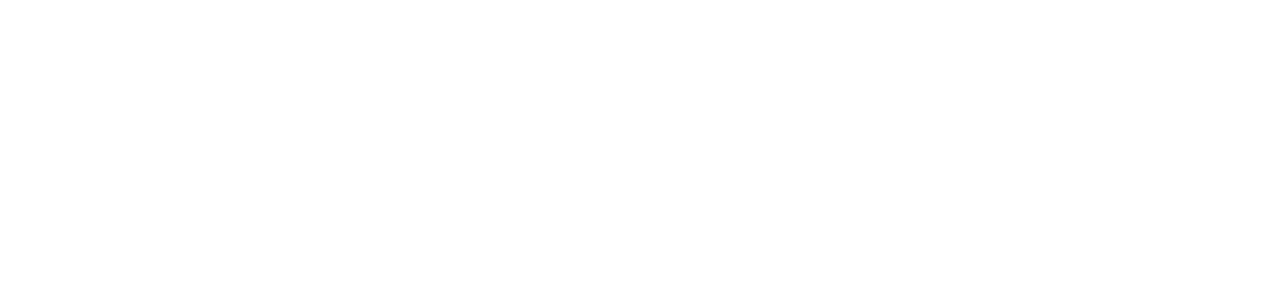
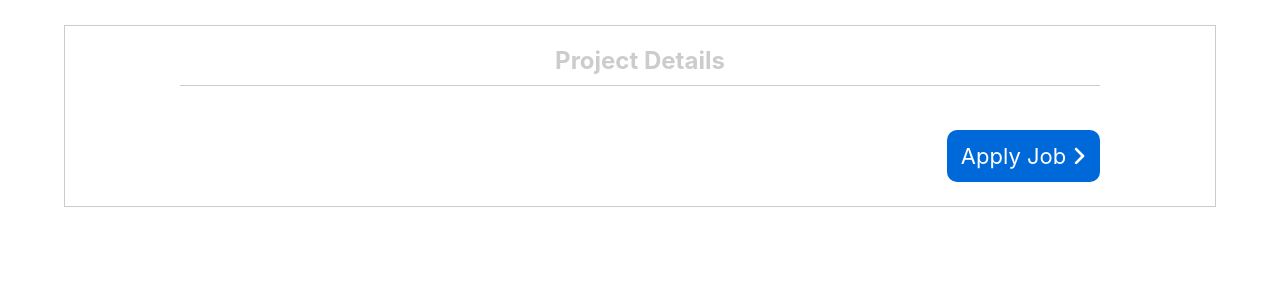
Before and after one commit to maxdahl/HACK-A-TRON, a React (Vite) app in the folder frontend/: page /project in a window 1280 px wide. Before the commit this address had no page. Shown: the top 300 px of the page. Built offline with nearby package versions, Linux system fonts and the light colour scheme.

Commit message:
create project card

```diff
--- a/frontend/package.json
+++ b/frontend/package.json
@@ -11,9 +11,14 @@
     "fix": "prettier --write . && eslint --fix --ext .jsx ."
   },
   "dependencies": {
+    "@fortawesome/fontawesome-svg-core": "^6.1.1",
+    "@fortawesome/free-regular-svg-icons": "^6.1.1",
+    "@fortawesome/free-solid-svg-icons": "^6.1.1",
+    "@fortawesome/react-fontawesome": "^0.1.18",
     "@mui/icons-material": "^5.8.0",
     "@mui/material": "^5.8.1",
     "axios": "^0.27.2",
+    "babel-plugin-macros": "^3.1.0",
     "prop-types": "^15.8.1",
     "react": "^18.1.0",
     "react-dom": "^18.1.0",
--- a/frontend/src/App.jsx
+++ b/frontend/src/App.jsx
@@ -1,9 +1,12 @@
 import React, { Suspense } from "react";
 import { BrowserRouter as Router, Routes, Route } from "react-router-dom";
+import { library } from "@fortawesome/fontawesome-svg-core";
+import { fas } from "@fortawesome/free-solid-svg-icons";
+import ProjectCard from "@pages/projectCard/ProjectCard";
 import { RecoilRoot } from "recoil";
 
 import "./App.css";
-
+library.add(fas);
 function App() {
   return (
     <RecoilRoot>
@@ -11,6 +14,7 @@
         <Router>
           <Routes>
             <Route path="/" element={<div>DASHBOARD</div>} />
+            <Route path="/project" element={<ProjectCard />} />
           </Routes>
         </Router>
       </Suspense>
--- /dev/null
+++ b/frontend/src/pages/projectCard/ProjectCard.css
@@ -0,0 +1,44 @@
+a {
+  text-decoration: none;
+}
+.project-card {
+  display: flex;
+  flex-direction: column;
+  align-items: center;
+  width: 100%;
+  box-sizing: border-box;
+}
+.container {
+  display: flex;
+  flex-direction: column;
+  align-items: center;
+  width: 90%;
+  box-sizing: border-box;
+  border: 1px solid #ccc;
+  margin-top: 25px;
+}
+.header-title {
+  width: 80%;
+  display: flex;
+  justify-content: center;
+  border-bottom: 1px solid #ccc;
+  color: #ccc;
+  padding-bottom: 10px;
+}
+.button-container {
+  display: flex;
+  justify-content: flex-end;
+  width: 80%;
+}
+.button-apply {
+  color: #fff;
+  background-color: #0069d9;
+  border-color: #0062cc;
+  border-radius: 10px;
+  font-size: 22px;
+  width: 153px;
+  text-align: center;
+  margin-top: 24px;
+  margin-bottom: 24px;
+  line-height: 52px;
+}
--- /dev/null
+++ b/frontend/src/pages/projectCard/ProjectCard.jsx
@@ -0,0 +1,21 @@
+import React from "react";
+import { Link } from "react-router-dom";
+import { FontAwesomeIcon } from "@fortawesome/react-fontawesome";
+import "./ProjectCard.css";
+
+const ProjectCard = () => {
+  return (
+    <section className="project-card">
+      <div className="container">
+        <h2 className="header-title">Project Details</h2>
+        <div className="project-details"></div>
+        <div className="button-container">
+          <Link to="" className="button-apply">
+            Apply Job <FontAwesomeIcon icon="fa-solid fa-angle-right" />
+          </Link>
+        </div>
+      </div>
+    </section>
+  );
+};
+export default ProjectCard;
```
Also changed, not shown: 1 other file (tests, documents, lock files or other folders).
